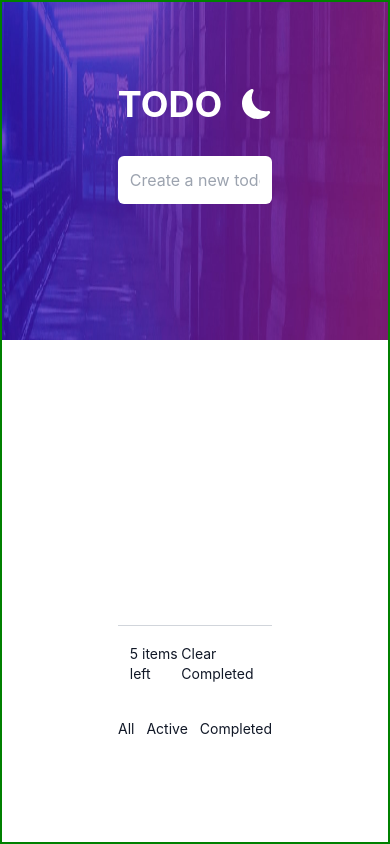
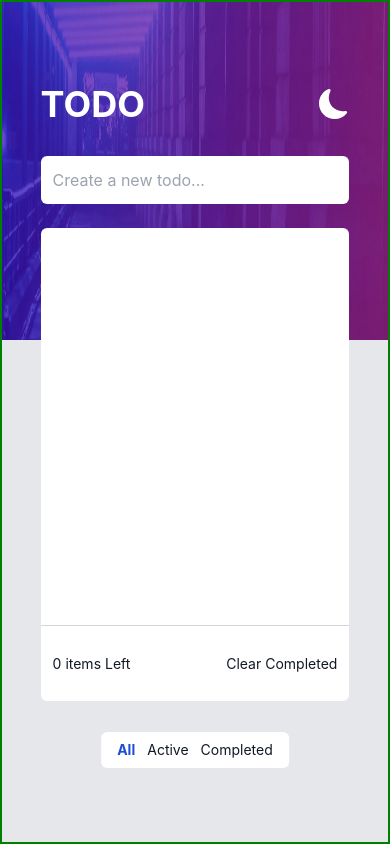
Before and after one commit to aman3113/todo-sol, a React (Create React App) app: page / in a window 390 px wide. Built offline with nearby package versions, Linux system fonts and the light colour scheme.

Commit message:
add: completed dark mode , put completed tasks in local storage

```diff
--- a/package.json
+++ b/package.json
@@ -3,13 +3,16 @@
   "version": "0.1.0",
   "private": true,
   "dependencies": {
+    "@reduxjs/toolkit": "^1.9.3",
     "@testing-library/jest-dom": "^5.16.5",
     "@testing-library/react": "^13.4.0",
     "@testing-library/user-event": "^13.5.0",
     "react": "^18.2.0",
     "react-dom": "^18.2.0",
     "react-icons": "^4.8.0",
+    "react-redux": "^8.0.5",
     "react-scripts": "5.0.1",
+    "redux": "^4.2.1",
     "web-vitals": "^2.1.4"
   },
   "scripts": {
--- a/src/App.js
+++ b/src/App.js
@@ -5,7 +5,7 @@ function App() {
   const [theme, setTheme] = useState("light");
   return (
     <div className={theme}>
-      <div className="App dark:bg-gray-900 flex items-center justify-center">
+      <div className="App dark:bg-gray-900 bg-gray-200 flex items-center justify-center">
         <Layout theme={theme} setTheme={setTheme} />
       </div>
     </div>
--- a/src/Components/Details.js
+++ b/src/Components/Details.js
@@ -1,15 +1,59 @@
 import React from "react";
 
-const Details = () => {
+const Details = ({
+  state,
+  setState,
+  displayList,
+  completedTasks,
+  setCompletedTask,
+  setItemList,
+}) => {
+  const handleClearTasks = () => {
+    setItemList((prev) =>
+      prev.filter((item) => !completedTasks.includes(item))
+    );
+    setCompletedTask([]);
+    window.location.reload();
+  };
   return (
     <div className="h-[9vh] text-gray-900 border-t p-3 text-sm border-gray-300 dark:text-gray-200 flex justify-between items-center relative">
-      <span>5 items left</span>
-      <div className="flex gap-3 items-center absolute bottom-[-50%] left-[50%] translate-x-[-50%] sm:static sm:translate-x-0">
-        <span>All</span>
-        <span>Active</span>
-        <span>Completed</span>
+      <span>{displayList.length} items Left</span>
+      <div className="flex gap-3 rounded-md items-center absolute bottom-[-90%] left-[50%] translate-x-[-50%] lg:static lg:translate-x-0  bg-white dark:bg-gray-800 px-4 py-2 lg:p-0">
+        <span
+          className={`${state.all && "text-blue-700 font-bold"} cursor-pointer`}
+          onClick={() =>
+            setState({ all: true, active: false, completed: false })
+          }
+        >
+          All
+        </span>
+        <span
+          className={`${
+            state.active && "text-blue-700 font-bold"
+          } cursor-pointer`}
+          onClick={() =>
+            setState({ all: false, active: true, completed: false })
+          }
+        >
+          Active
+        </span>
+        <span
+          className={`${
+            state.completed && "text-blue-700 font-bold"
+          } cursor-pointer`}
+          onClick={() =>
+            setState({ all: false, active: false, completed: true })
+          }
+        >
+          Completed
+        </span>
       </div>
-      <span>Clear Completed</span>
+      <span
+        onClick={handleClearTasks}
+        className="cursor-pointer hover:font-bold hover:text-purple-800 dark:hover:text-purple-400"
+      >
+        Clear Completed
+      </span>
     </div>
   );
 };
--- /dev/null
+++ b/src/Components/Heading.js
@@ -0,0 +1,34 @@
+import React, { useEffect, useRef } from "react";
+import { BsFillMoonFill, BsFillSunFill } from "react-icons/bs";
+
+const Heading = ({ theme, setTheme }) => {
+  const initialRef = useRef(true);
+
+  useEffect(() => {
+    if (initialRef.current) {
+      initialRef.current = false;
+      const storedItems = localStorage.getItem("theme");
+      storedItems && setTheme(JSON.parse(storedItems));
+    }
+
+    localStorage.setItem("theme", JSON.stringify(theme));
+  }, [theme]);
+
+  return (
+    <div className=" mb-8 flex w-full justify-between items-center">
+      <span className="text-4xl text-white font-bold">TODO</span>
+      <span
+        onClick={() => setTheme(theme === "light" ? "dark" : "light")}
+        className="cursor-pointer"
+      >
+        {theme === "light" ? (
+          <BsFillMoonFill style={{ color: "white" }} size={30} />
+        ) : (
+          <BsFillSunFill style={{ color: "white" }} size={30} />
+        )}
+      </span>
+    </div>
+  );
+};
+
+export default Heading;
--- a/src/Components/Layout.js
+++ b/src/Components/Layout.js
@@ -1,13 +1,19 @@
 import React, { useEffect, useRef, useState } from "react";
 
-import { BsFillMoonFill, BsFillSunFill } from "react-icons/bs";
 import InputSection from "./InputSection";
 import ListSection from "./ListSection";
 import Details from "./Details";
+import Heading from "./Heading";
 
 const Layout = ({ theme, setTheme }) => {
   const [itemList, setItemList] = useState([]);
   const [completedTasks, setCompletedTask] = useState([]);
+  const [displayList, setDisplayList] = useState([]);
+  const [state, setState] = useState({
+    all: true,
+    active: false,
+    completed: false,
+  });
 
   const initialRef = useRef(true);
 
@@ -15,31 +21,45 @@ const Layout = ({ theme, setTheme }) => {
     if (initialRef.current) {
       initialRef.current = false;
       const storedItems = localStorage.getItem("toDoList");
+      const completedList = localStorage.getItem("completedList");
       storedItems && setItemList(JSON.parse(storedItems));
+      completedList && setCompletedTask(JSON.parse(completedList));
     }
 
     localStorage.setItem("toDoList", JSON.stringify(itemList));
-  }, [itemList]);
+    localStorage.setItem("completedList", JSON.stringify(completedTasks));
+  }, [itemList, completedTasks]);
+
+  useEffect(() => {
+    if (state.all) {
+      setDisplayList(itemList);
+    } else if (state.completed) {
+      setDisplayList(completedTasks);
+    } else if (state.active) {
+      setDisplayList(itemList.filter((item) => !completedTasks.includes(item)));
+    }
+  }, [state, itemList, completedTasks]);
 
   return (
-    <div className="w-[40%] h-[80vh] flex flex-col ">
-      <div className=" mb-8 flex w-full justify-between items-center">
-        <span className="text-4xl text-white font-bold">TODO</span>
-        <span
-          onClick={() => setTheme(theme === "light" ? "dark" : "light")}
-          className="cursor-pointer"
-        >
-          {theme === "light" ? (
-            <BsFillMoonFill style={{ color: "white" }} size={30} />
-          ) : (
-            <BsFillSunFill style={{ color: "white" }} size={30} />
-          )}
-        </span>
-      </div>
+    <div className="w-[80%] lg:w-[40%] h-[80vh] flex flex-col ">
+      <Heading theme={theme} setTheme={setTheme} />
       <InputSection itemList={itemList} setItemList={setItemList} />
-      <div className="rounded-md  dark:bg-gray-800">
-        <ListSection itemList={itemList} setItemList={setItemList} />
-        <Details />
+      <div className="rounded-md  dark:bg-gray-800 bg-white">
+        <ListSection
+          displayList={displayList}
+          itemList={itemList}
+          setItemList={setItemList}
+          completedTasks={completedTasks}
+          setCompletedTask={setCompletedTask}
+        />
+        <Details
+          state={state}
+          displayList={displayList}
+          setState={setState}
+          completedTasks={completedTasks}
+          setCompletedTask={setCompletedTask}
+          setItemList={setItemList}
+        />
       </div>
     </div>
   );
--- a/src/Components/ListElement.js
+++ b/src/Components/ListElement.js
@@ -1,10 +1,31 @@
-import React, { useState } from "react";
+import React, { useEffect, useState } from "react";
 import { RxCross2 } from "react-icons/rx";
 import IconCheck from "../images/icon-check.svg";
 
-const ListElement = ({ text, itemList, setItemList }) => {
+const ListElement = ({
+  text,
+  itemList,
+  setItemList,
+  completedTasks,
+  setCompletedTask,
+}) => {
   const [isHovered, setIsHovered] = useState(false);
   const [isChecked, setIsChecked] = useState(false);
+
+  useEffect(() => {
+    if (completedTasks.includes(text)) {
+      setIsChecked(true);
+    }
+  }, []);
+
+  useEffect(() => {
+    isChecked
+      ? setCompletedTask([...completedTasks, text])
+      : setCompletedTask(
+          completedTasks?.filter((task) => !task.includes(text))
+        );
+    // eslint-disable-next-line react-hooks/exhaustive-deps
+  }, [isChecked]);
 
   const handleMouseEnter = () => {
     setIsHovered(true);
@@ -17,6 +38,7 @@ const ListElement = ({ text, itemList, setItemList }) => {
   function handleDelete() {
     setItemList(itemList.filter((item) => item !== text));
   }
+
   return (
     <div
       onMouseEnter={handleMouseEnter}
@@ -39,7 +61,7 @@ const ListElement = ({ text, itemList, setItemList }) => {
           )}
         </span>
         <span
-          className={`text-blue-950 dark:text-gray-200 ${
+          className={`text-blue-950 font-bold dark:font-normal dark:text-gray-200 text-xs md:text-sm ${
             isChecked && "line-through"
           }`}
         >
@@ -48,7 +70,11 @@ const ListElement = ({ text, itemList, setItemList }) => {
       </div>
 
       {isHovered && (
-        <RxCross2 style={{ color: "gray" }} onClick={handleDelete} />
+        <RxCross2
+          size={30}
+          style={{ color: "gray", cursor: "pointer" }}
+          onClick={handleDelete}
+        />
       )}
     </div>
   );
--- a/src/Components/ListSection.js
+++ b/src/Components/ListSection.js
@@ -1,15 +1,23 @@
 import React from "react";
 import ListElement from "./ListElement";
 
-const ListSection = ({ itemList, setItemList }) => {
+const ListSection = ({
+  displayList,
+  itemList,
+  setItemList,
+  completedTasks,
+  setCompletedTask,
+}) => {
   return (
-    <div className="h-[47vh]  overflow-y-auto  dark:bg-gray-800">
-      {itemList?.map((item, index) => (
+    <div className="h-[47vh]  overflow-y-auto">
+      {displayList?.map((item, index) => (
         <ListElement
-          key={index}
+          key={item}
           text={item}
           setItemList={setItemList}
           itemList={itemList}
+          completedTasks={completedTasks}
+          setCompletedTask={setCompletedTask}
         />
       ))}
     </div>
```
Also changed, not shown: 1 other file (tests, documents, lock files or other folders).
